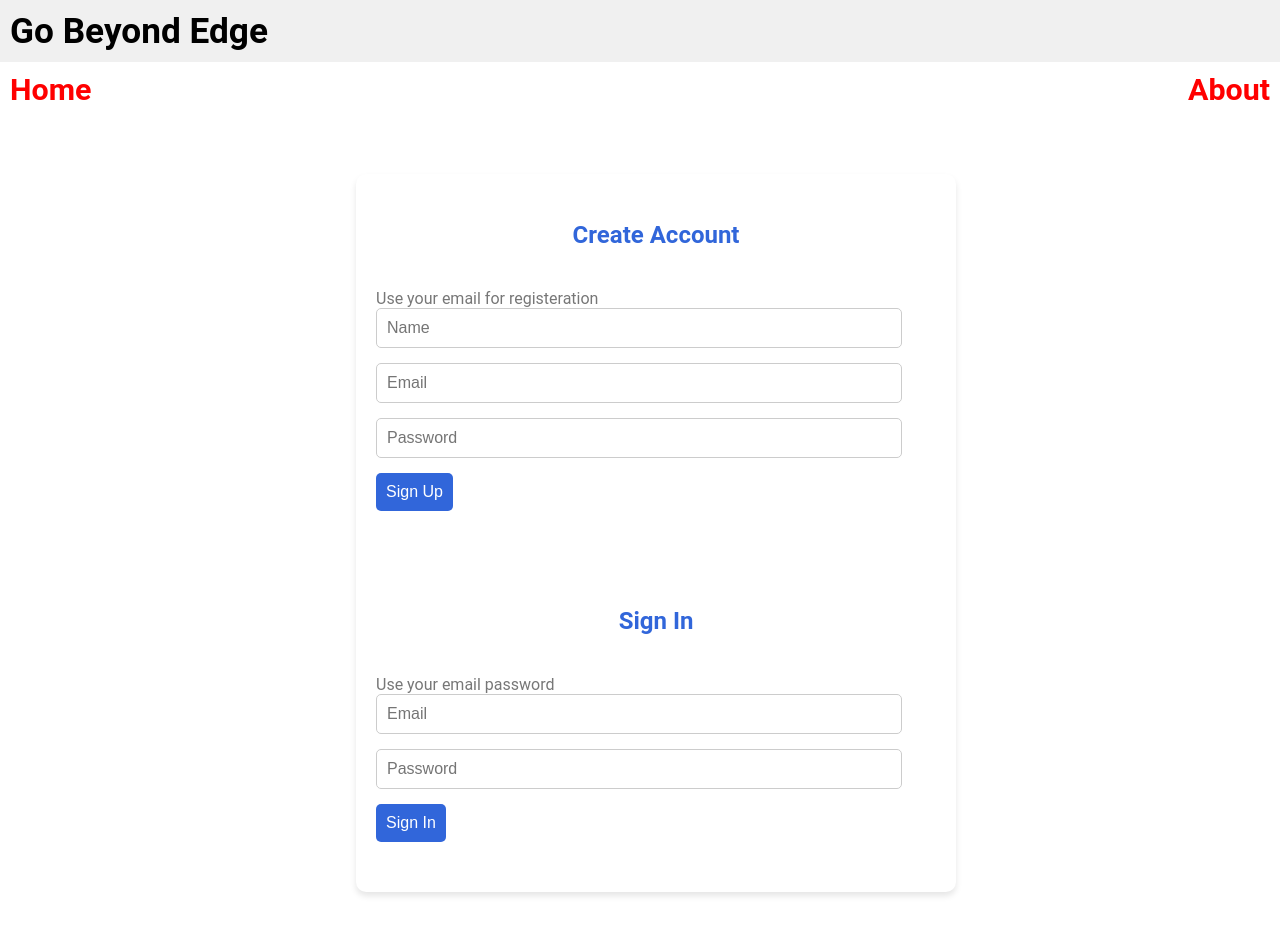
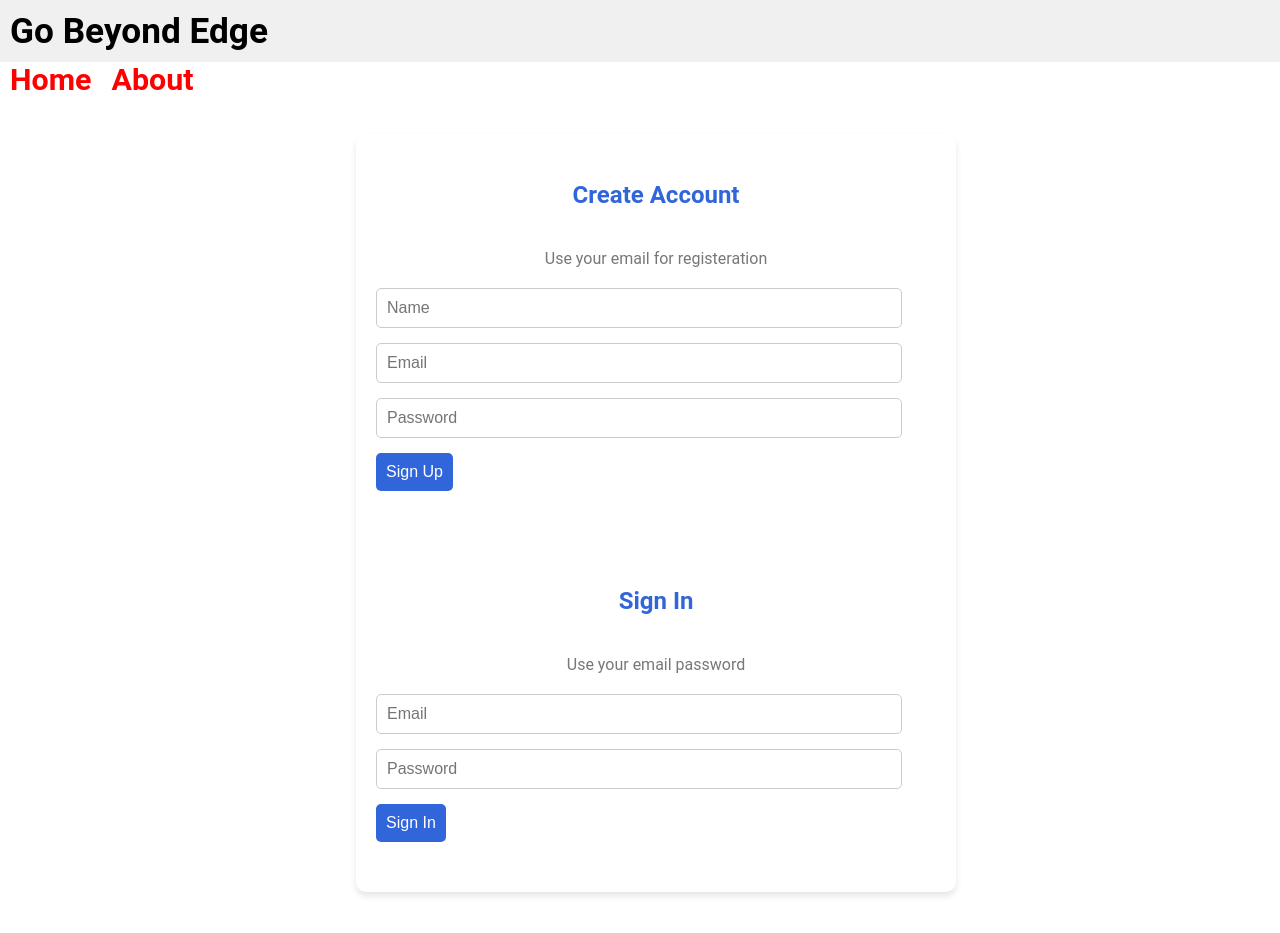
Before and after one commit to Atashnezhad/beyond-edge-lab, an Angular app: page / in a window 1280 px wide. Built offline with nearby package versions, Linux system fonts and the light colour scheme.

Commit message:
Refactor Header and Login Components: Remove unnecessary styles and clean up HTML structure; update .gitignore to exclude dist.zip

```diff
--- a/src/app/components/header/header.component.scss
+++ b/src/app/components/header/header.component.scss
@@ -14,8 +14,6 @@ header {
 
   nav {
     display: flex;
-    justify-content: space-between;
-    padding: 10px 0;
   }
 
   .nav-left a, .nav-right a {
--- a/src/app/components/login/login.component.html
+++ b/src/app/components/login/login.component.html
@@ -21,8 +21,6 @@
                     <input type="password" name="password"   [(ngModel)]="loginObj.password" placeholder="Password">
                     <button (click)="onLogin()">Sign In</button>
                 </div>
-
-
             </form>
         </div>
     </div>
--- a/src/app/components/login/login.component.scss
+++ b/src/app/components/login/login.component.scss
@@ -68,6 +68,8 @@ body {
     text-align: center;
     color: #777;
     margin-bottom: 20px;
+    // make space below
+    display: block;
   }
 
   input {
--- a/src/app/components/login/login.component.ts
+++ b/src/app/components/login/login.component.ts
@@ -36,7 +36,7 @@ export class LoginComponent {
   }
 
   onLogin() {
-    debugger;
+    // debugger;
     const localUsers =  localStorage.getItem('angular17users');
     if(localUsers != null) {
       const users =  JSON.parse(localUsers);
```
Also changed, not shown: 1 other file (tests, documents, lock files or other folders).
